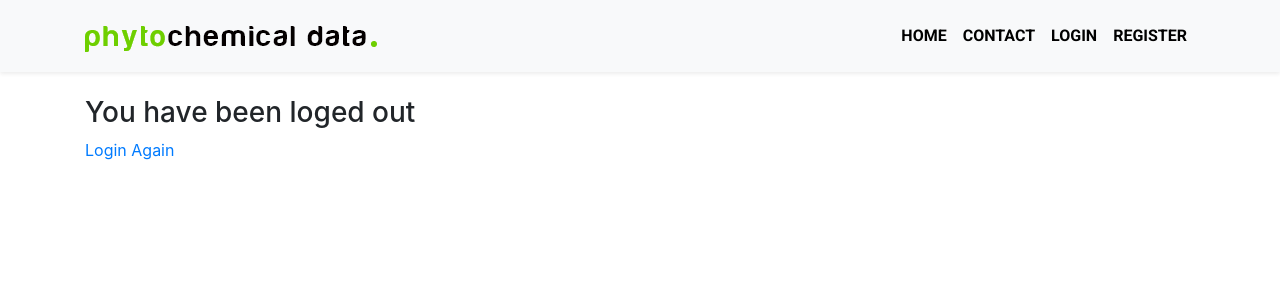
After one commit to ahadsheikh/PhytoChem, a Django app: page /accounts/logout/ in a window 1280 px wide. The commit adds this page. Shown: the top 300 px of the page. Run offline with Django 3.2, Linux system fonts and the light colour scheme; some libraries are stand-ins or nearby versions.

Commit message:
logout create

```diff
--- a/biochemdata/settings.py
+++ b/biochemdata/settings.py
@@ -133,5 +133,5 @@ STATIC_ROOT = os.path.join(BASE_DIR, 'static')
 MEDIA_URL = '/media/'
 MEDIA_ROOT = os.path.join(BASE_DIR, 'media')
 
-LOGIN_URL = '/admin/login'
+LOGIN_URL = 'login'
 LOGIN_REDIRECT_URL = 'profile'
--- a/main/templates/main/base.html
+++ b/main/templates/main/base.html
@@ -47,6 +47,18 @@
                         <a class="nav-link" href="{% url 'dashboard' %}">Dashboard</a>
                     </li>
                 {% endif %}
+                {% if user.is_authenticated %}
+                    <li class="nav-item">
+                        <a class="nav-link" href="{% url 'logout' %}">Log Out</a>
+                    </li>
+                {% else %}
+                    <li class="nav-item">
+                        <a class="nav-link" href="{% url 'login' %}">Login</a>
+                    </li>
+                    <li class="nav-item">
+                        <a class="nav-link" href="{% url 'register' %}">Register</a>
+                    </li>
+                {% endif %}
             </ul>
         </div>
     </div>
--- /dev/null
+++ b/userauth/templates/userauth/logout.html
@@ -0,0 +1,8 @@
+{% extends 'main/base.html' %}
+
+{% block body %}
+    <div class="container">
+        <h3>You have been loged out</h3>
+        <a href="{% url 'login' %}">Login Again</a>
+    </div>
+{% endblock %}
--- a/userauth/urls.py
+++ b/userauth/urls.py
@@ -1,4 +1,4 @@
-from django.contrib.auth.views import LoginView
+from django.contrib.auth.views import LoginView, LogoutView
 from django.urls import path
 from django.views.generic import TemplateView
 
@@ -10,6 +10,10 @@ urlpatterns = [
     path(
         'login/',
         LoginView.as_view(template_name='userauth/login.html'),
-        name='login')
+        name='login'),
+    path(
+        'logout/',
+        LogoutView.as_view(template_name='userauth/logout.html'),
+        name='logout')
     # Test
 ]
```
